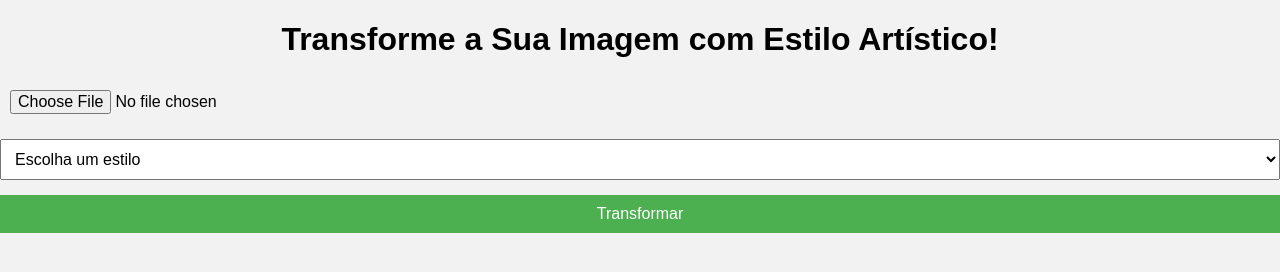
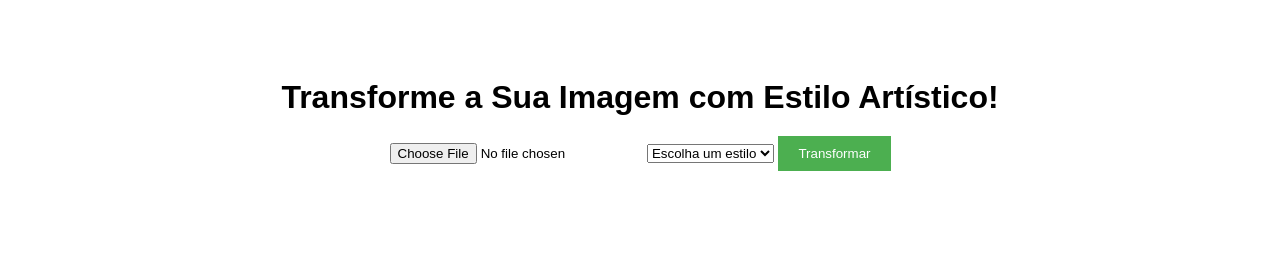
Before and after one commit to 2010-crypto/wome, a plain HTML site: page index.html in a window 1280 px wide. Drawn offline with Linux system fonts and the light colour scheme.

Commit message:
style.css

```diff
--- a/style.css
+++ b/style.css
@@ -1,32 +1,28 @@
 body {
   font-family: Arial, sans-serif;
-  background-color: #f2f2f2;
-  margin: 0;
-  padding: 0;
   text-align: center;
+  padding: 50px;
 }
 
-.container {
-  max-width: 600px;
-  margin: 50px auto;
-  background: white;
-  padding: 30px;
-  border-radius: 12px;
-  box-shadow: 0 0 15px rgba(0, 0, 0, 0.1);
+h1 {
+  font-size: 2em;
+  margin-bottom: 20px;
 }
 
 form {
-  display: flex;
-  flex-direction: column;
-  gap: 15px;
+  margin-bottom: 20px;
 }
 
-input, select, button {
-  padding: 10px;
-  font-size: 16px;
+#image {
+  margin-bottom: 10px;
+}
+
+#output {
+  margin-top: 20px;
 }
 
 button {
+  padding: 10px 20px;
   background-color: #4CAF50;
   color: white;
   border: none;
@@ -36,9 +32,3 @@ button {
 button:hover {
   background-color: #45a049;
 }
-
-#output img {
-  margin-top: 20px;
-  max-width: 100%;
-  border-radius: 10px;
-}
```
